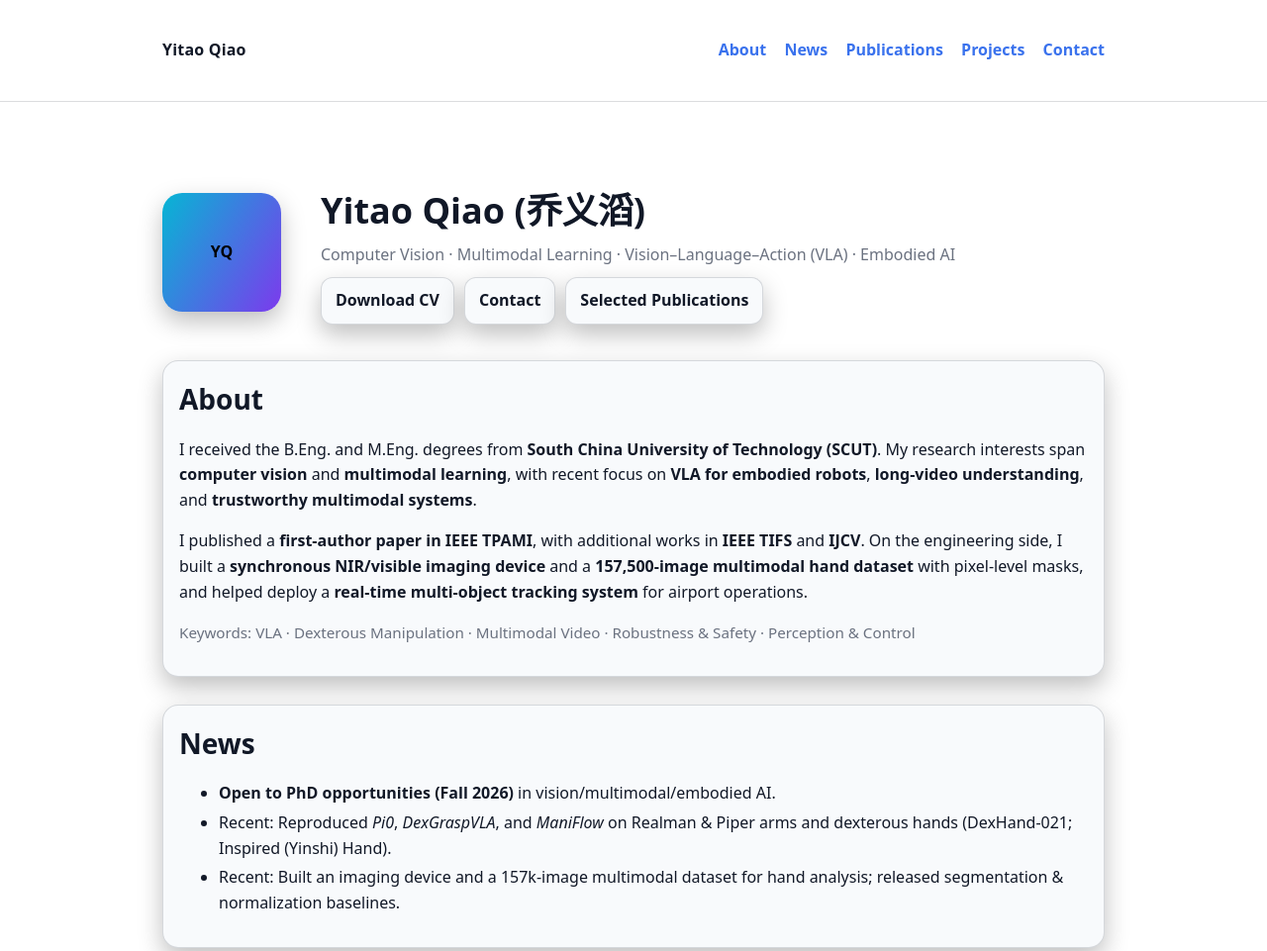
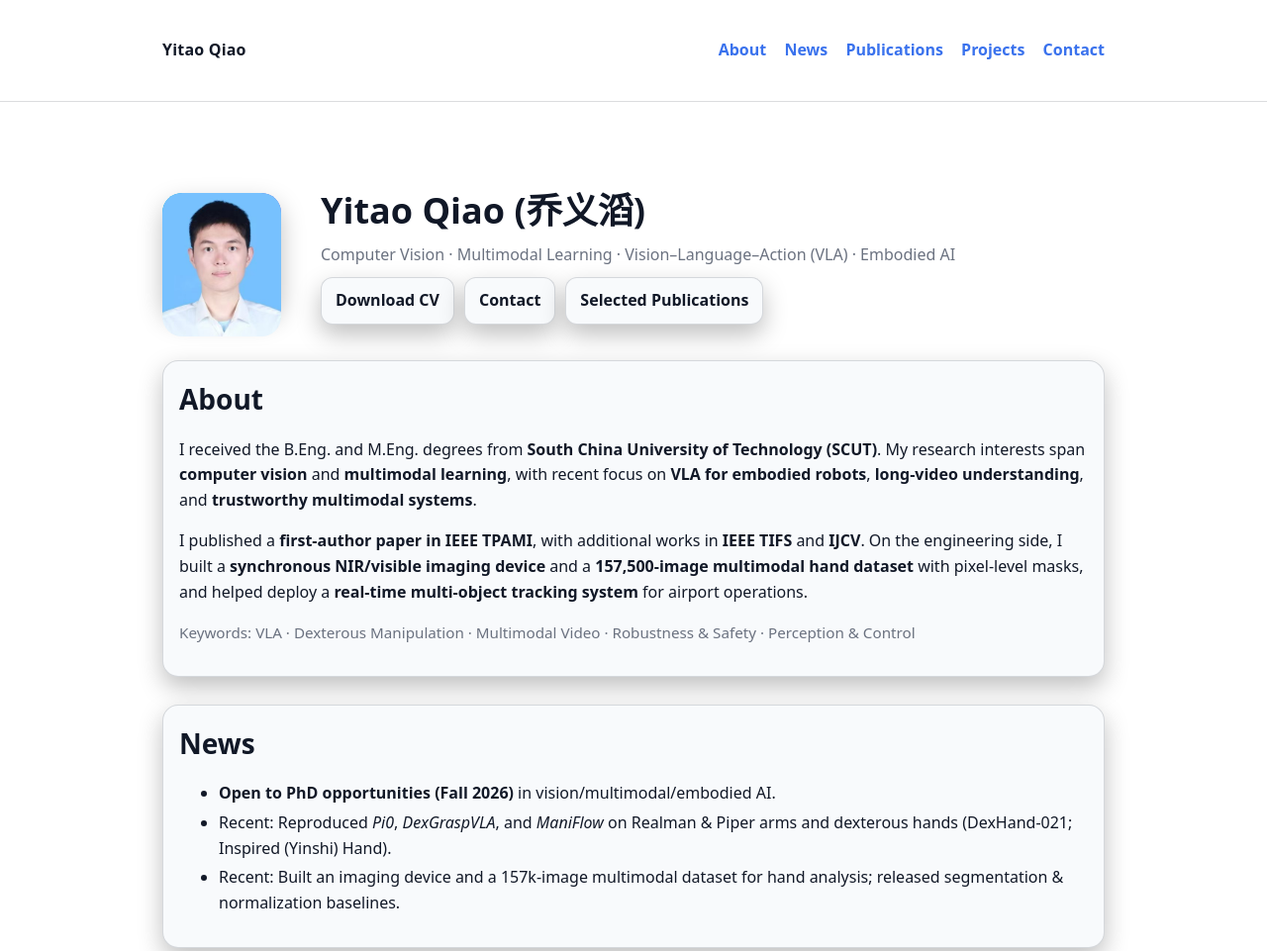
Before and after one commit to Joey-tao/Joey-tao.github.io, a plain HTML site: page index.html in a window 1280 px wide. Shown: the top 961 px of the page at 99% size. Drawn offline with Linux system fonts and the light colour scheme.

Commit message:
Update index.html

```diff
--- a/index.html
+++ b/index.html
@@ -67,7 +67,9 @@
 
   <main class="wrap">
     <section class="hero">
-      <div class="avatar">YQ</div>
+      <div class="avatar">
+        <img src="assets/profile.jpg" alt="Yitao Qiao profile photo" style="width:100%; height:100%; border-radius:20px; object-fit:cover;">
+      </div>
       <div>
         <h1>Yitao Qiao (乔义滔)</h1>
         <p class="tagline">Computer Vision · Multimodal Learning · Vision–Language–Action (VLA) · Embodied AI</p>
```
